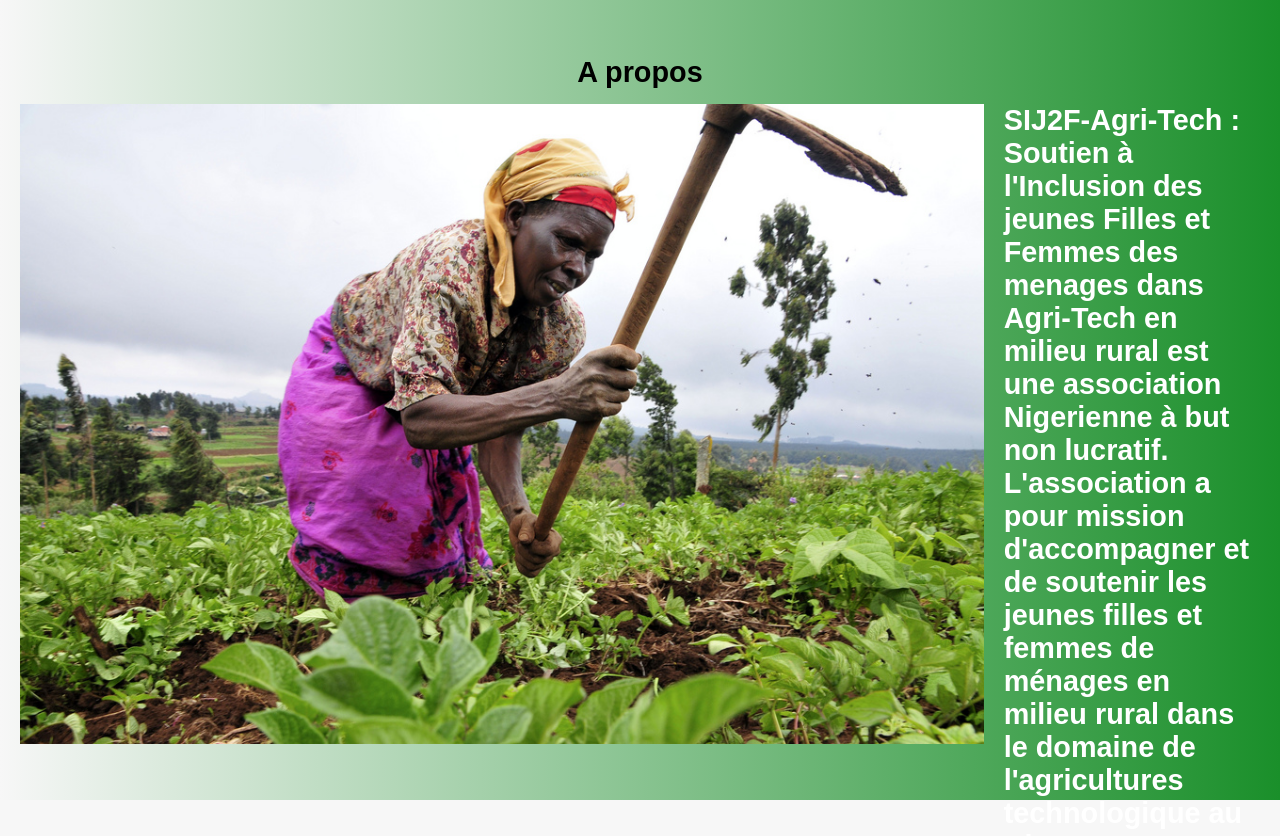
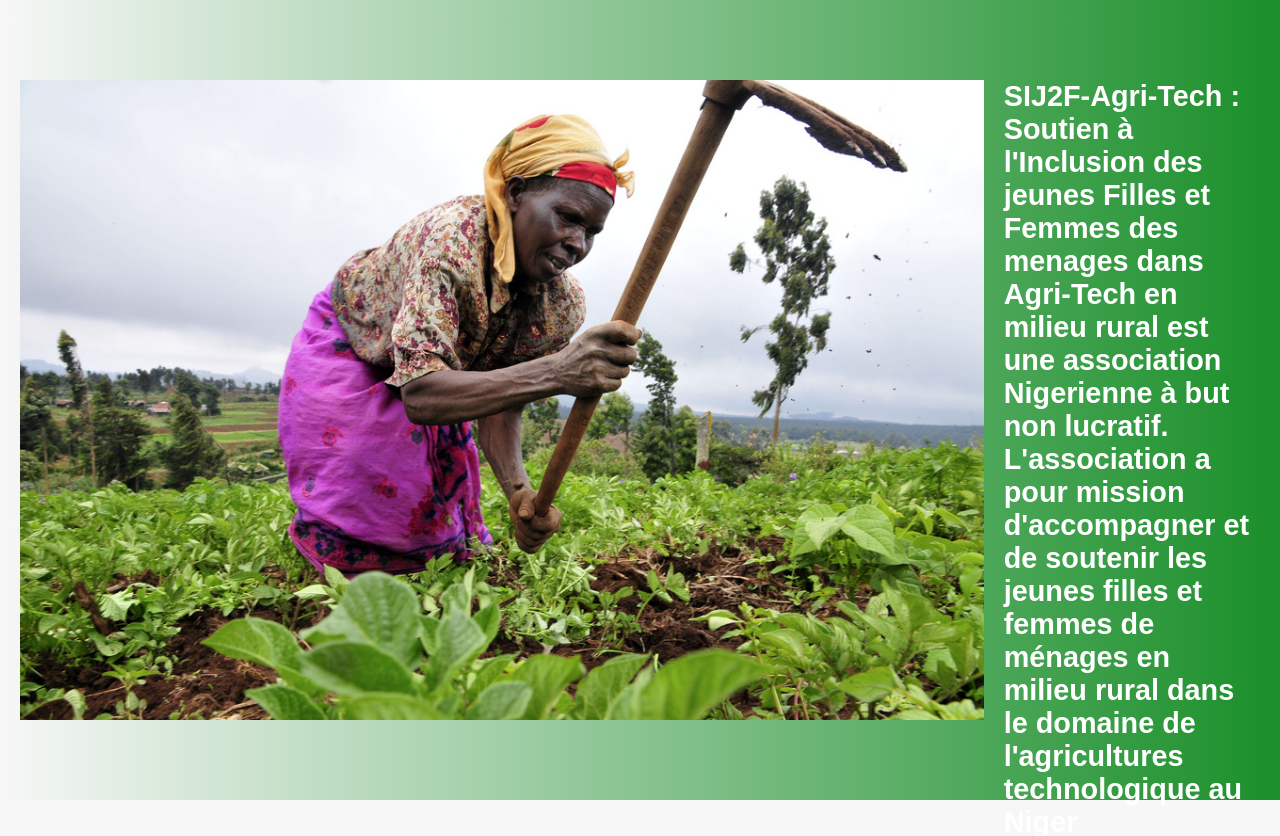
Before and after one commit to Sultan9463/projet_SIJ2F, a plain HTML site: page index.html in a window 1280 px wide. Shown: the part 1000-1836 px from the top of the page. Drawn offline with Linux system fonts and the light colour scheme.

Commit message:
Projet SIJ2F

```diff
--- a/index.html
+++ b/index.html
@@ -33,7 +33,7 @@
 
      <div class="apropos">
         <div class="apropos-content">
-             <h2 class="title_apros">A propos</h2>
+             <!-- <h2 class="title_apros">A propos</h2> -->
             <div class="propos_de">
                 <img src="images/cultivatrice.jpg" alt="" srcset="">
                 <h2> SIJ2F-Agri-Tech : Soutien à l'Inclusion des jeunes Filles et Femmes des menages dans Agri-Tech en milieu rural est une association Nigerienne à but
```
